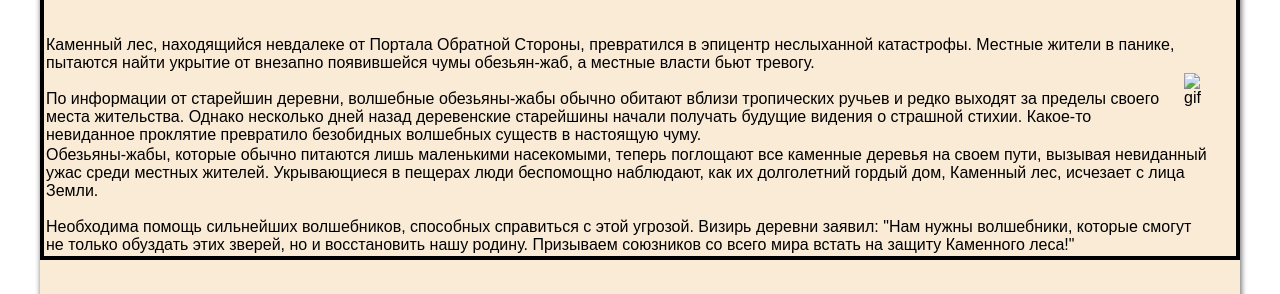
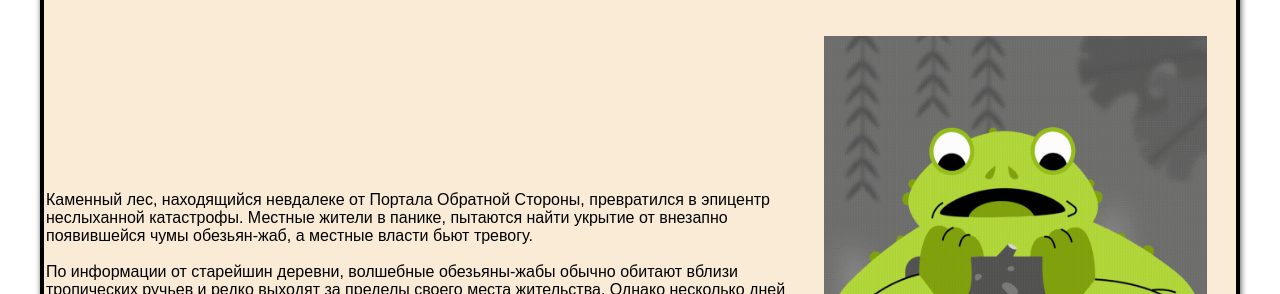
Before and after one commit to enterCont/chitalka, a plain HTML site: page читалка/index.html in a window 1280 px wide. Shown: the part 433-727 px from the top of the page. Drawn offline with Linux system fonts and the light colour scheme; a web font is replaced by a local one.

Commit message:
Update index.html (Fixing)

```diff
--- a/читалка/index.html
+++ b/читалка/index.html
@@ -24,7 +24,7 @@
             <p>По информации от старейшин деревни, волшебные обезьяны-жабы обычно обитают вблизи тропических ручьев и редко выходят за пределы своего места жительства. Однако несколько дней назад деревенские старейшины начали получать будущие видения о страшной стихии. Какое-то невиданное проклятие превратило безобидных волшебных существ в настоящую чуму.</p>
 </td>
 <td>
-<img src="/html/читалка/image/IMG_1255.GIF" alt="gif" class="img">
+<img src="/chitalka/читалка/image/IMG_1255.GIF" alt="gif" class="img">
 </td>
 </tr>
 <tr>
@@ -56,4 +56,5 @@
 </div>
 
 </body>
+
 </html>
```
